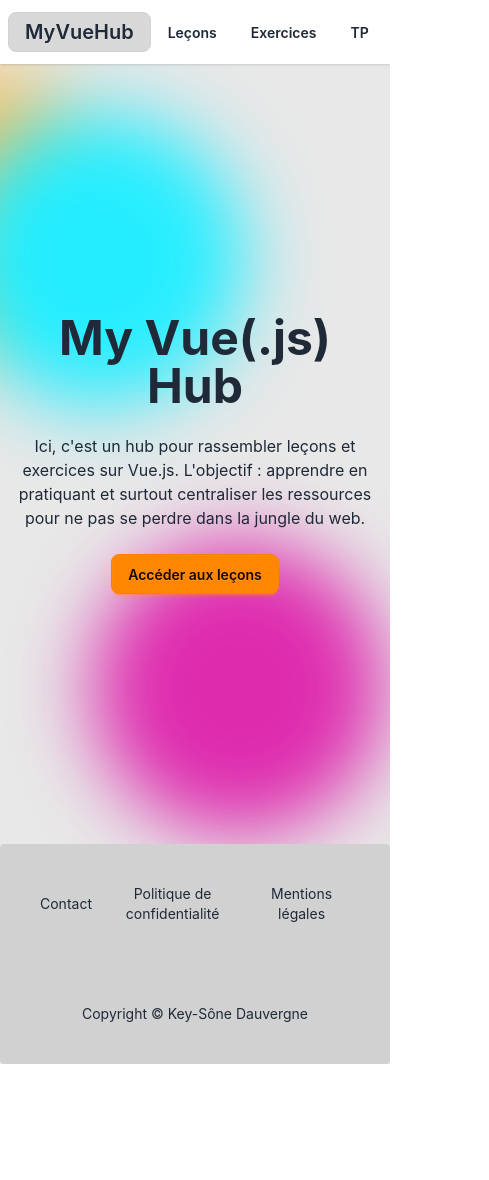
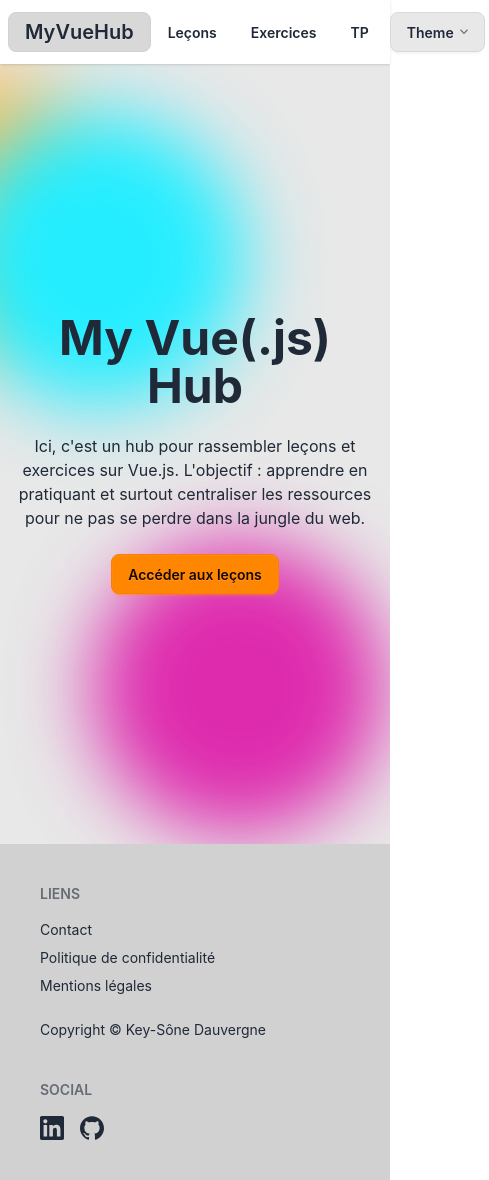
Before and after one commit to kdauvergne/my-vue-hub, a Vue app: page /home in a window 390 px wide. Shown: the whole page, 489 px wide, since content can reach past the window. Before the commit the page ends 1064 px from the top, so only its background shows below. Built offline with nearby package versions, Linux system fonts and the light colour scheme.

Commit message:
add sélecteur de thème et refonte du footer

```diff
--- a/src/components/AppFooter.vue
+++ b/src/components/AppFooter.vue
@@ -1,18 +1,52 @@
 <template>
   <footer
-    class="footer footer-horizontal footer-center bg-base-300 text-base-content rounded p-10"
+    class="footer sm:footer-horizontal sm:justify-center sm:gap-x-64 bg-base-300 text-base-content p-10"
   >
-    <nav class="grid grid-flow-col gap-4">
-      <!-- <a class="link link-hover">About us</a> -->
+    <nav>
+      <h6 class="footer-title">Liens</h6>
       <a href="/contact" class="link link-hover">Contact</a>
       <a href="/privacy-policy" class="link link-hover"
         >Politique de confidentialité</a
       >
       <a href="/mentions-legales" class="link link-hover">Mentions légales</a>
+      <p class="mt-4">Copyright © Key-Sône Dauvergne</p>
     </nav>
-    <nav></nav>
-    <aside>
-      <p>Copyright © Key-Sône Dauvergne</p>
-    </aside>
+    <nav>
+      <h6 class="footer-title">Social</h6>
+      <div class="grid grid-flow-col gap-4">
+        <a
+          href="https://www.linkedin.com/in/ksdauvergne"
+          target="_blank"
+          rel="noopener"
+        >
+          <svg
+            aria-label="LinkedIn"
+            xmlns="http://www.w3.org/2000/svg"
+            width="24"
+            height="24"
+            viewBox="0 0 24 24"
+            class="fill-current"
+          >
+            <path
+              d="M20.447 20.452h-3.554v-5.569c0-1.328-.027-3.037-1.852-3.037-1.853 0-2.136 1.445-2.136 2.939v5.667H9.351V9h3.414v1.561h.046c.477-.9 1.637-1.85 3.37-1.85 3.601 0 4.267 2.37 4.267 5.455v6.286zM5.337 7.433c-1.144 0-2.063-.926-2.063-2.065 0-1.138.92-2.063 2.063-2.063 1.14 0 2.064.925 2.064 2.063 0 1.139-.925 2.065-2.064 2.065zm1.782 13.019H3.555V9h3.564v11.452zM22.225 0H1.771C.792 0 0 .774 0 1.729v20.542C0 23.227.792 24 1.771 24h20.451C23.2 24 24 23.227 24 22.271V1.729C24 .774 23.2 0 22.222 0h.003z"
+            ></path>
+          </svg>
+        </a>
+        <a href="https://github.com/kdauvergne" target="_blank" rel="noopener">
+          <svg
+            aria-label="GitHub"
+            xmlns="http://www.w3.org/2000/svg"
+            width="24"
+            height="24"
+            viewBox="0 0 24 24"
+            class="fill-current"
+          >
+            <path
+              d="M12 .297c-6.63 0-12 5.373-12 12 0 5.303 3.438 9.8 8.205 11.385.6.113.82-.258.82-.577 0-.285-.01-1.04-.015-2.04-3.338.724-4.042-1.61-4.042-1.61C4.422 18.07 3.633 17.7 3.633 17.7c-1.087-.744.084-.729.084-.729 1.205.084 1.838 1.236 1.838 1.236 1.07 1.835 2.809 1.305 3.495.998.108-.776.417-1.305.76-1.605-2.665-.3-5.466-1.332-5.466-5.93 0-1.31.465-2.38 1.235-3.22-.135-.303-.54-1.523.105-3.176 0 0 1.005-.322 3.3 1.23.96-.267 1.98-.399 3-.405 1.02.006 2.04.138 3 .405 2.28-1.552 3.285-1.23 3.285-1.23.645 1.653.24 2.873.12 3.176.765.84 1.23 1.91 1.23 3.22 0 4.61-2.805 5.625-5.475 5.92.42.36.81 1.096.81 2.22 0 1.606-.015 2.896-.015 3.286 0 .315.21.69.825.57C20.565 22.092 24 17.592 24 12.297c0-6.627-5.373-12-12-12"
+            ></path>
+          </svg>
+        </a>
+      </div>
+    </nav>
   </footer>
 </template>
--- a/src/components/AppHeader.vue
+++ b/src/components/AppHeader.vue
@@ -47,6 +47,73 @@
           </li>
         </ul>
       </div>
+      <!-- Theme -->
+      <div class="dropdown dropdown-end">
+        <div tabindex="0" role="button" class="btn m-1">
+          Theme
+          <svg
+            width="12px"
+            height="12px"
+            class="inline-block h-2 w-2 fill-current opacity-60"
+            xmlns="http://www.w3.org/2000/svg"
+            viewBox="0 0 2048 2048"
+          >
+            <path
+              d="M1799 349l242 241-1017 1017L7 590l242-241 775 775 775-775z"
+            ></path>
+          </svg>
+        </div>
+        <ul
+          tabindex="-1"
+          class="dropdown-content bg-base-300 rounded-box z-1 w-52 p-2 shadow-2xl"
+        >
+          <li>
+            <input
+              type="radio"
+              name="theme-dropdown"
+              class="theme-controller w-full btn btn-sm btn-block btn-ghost justify-start"
+              aria-label="Default"
+              value="default"
+            />
+          </li>
+          <li>
+            <input
+              type="radio"
+              name="theme-dropdown"
+              class="theme-controller w-full btn btn-sm btn-block btn-ghost justify-start"
+              aria-label="Retro"
+              value="retro"
+            />
+          </li>
+          <li>
+            <input
+              type="radio"
+              name="theme-dropdown"
+              class="theme-controller w-full btn btn-sm btn-block btn-ghost justify-start"
+              aria-label="Cyberpunk"
+              value="cyberpunk"
+            />
+          </li>
+          <li>
+            <input
+              type="radio"
+              name="theme-dropdown"
+              class="theme-controller w-full btn btn-sm btn-block btn-ghost justify-start"
+              aria-label="Valentine"
+              value="valentine"
+            />
+          </li>
+          <li>
+            <input
+              type="radio"
+              name="theme-dropdown"
+              class="theme-controller w-full btn btn-sm btn-block btn-ghost justify-start"
+              aria-label="Aqua"
+              value="aqua"
+            />
+          </li>
+        </ul>
+      </div>
     </div>
   </div>
 </template>
--- a/src/style.css
+++ b/src/style.css
@@ -1,4 +1,4 @@
 @import "tailwindcss";
 @plugin "daisyui" {
-  themes: fantasy --default;
+  themes: fantasy --default, retro, cyberpunk, valentine, aqua;
 }
```
